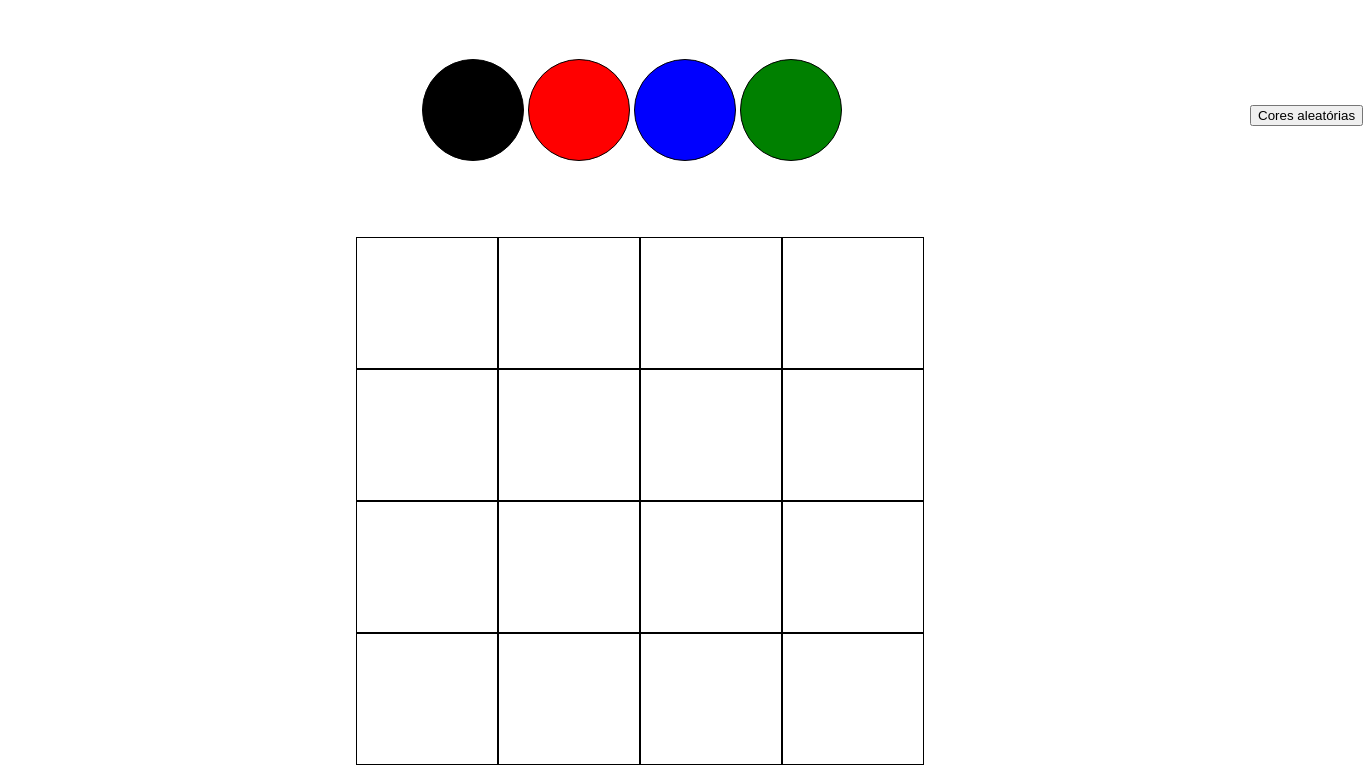
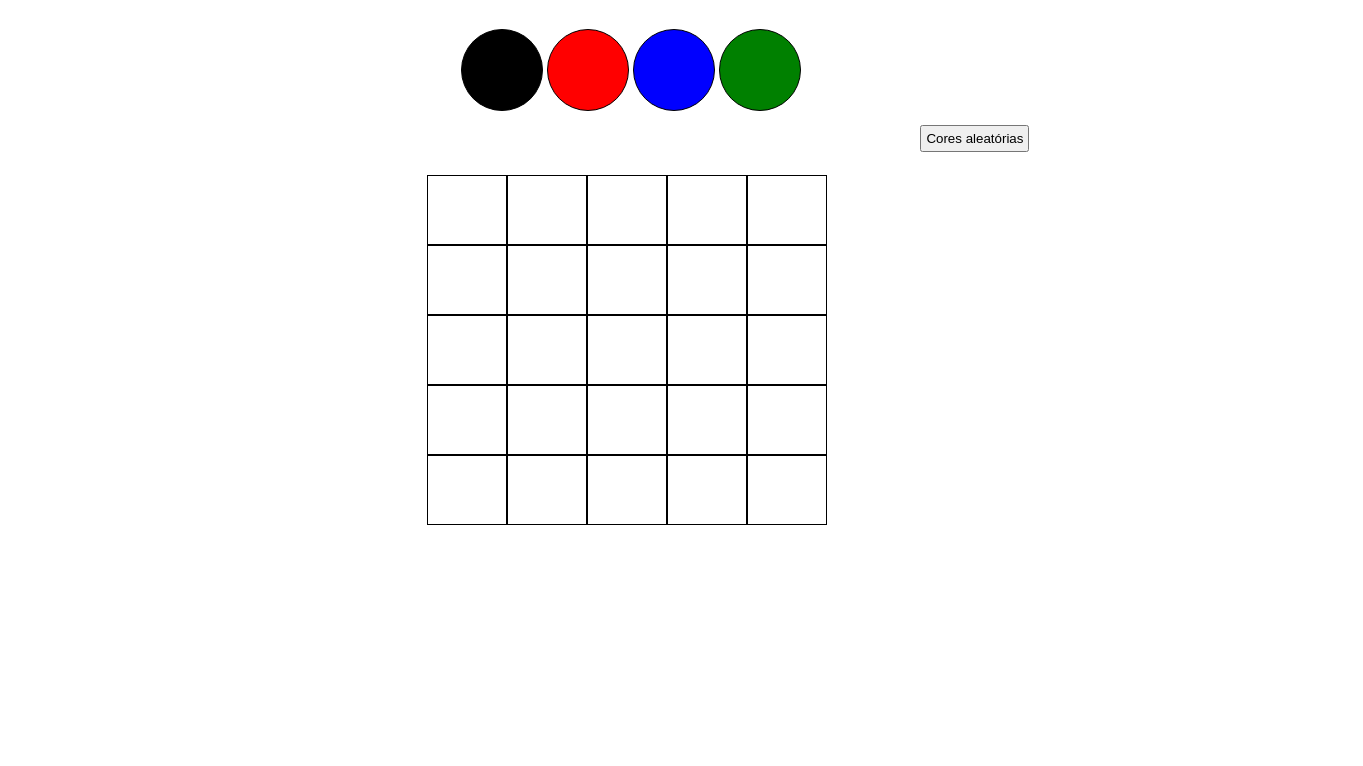
Before and after one commit to jeanalves28/Pixels-Art, a website: page index.html in a window 1280 px wide. Shown: the part 61-827 px from the top of the page, 1363 px wide, since content can reach past the window. After the commit the page ends 800 px from the top, so only its background shows below. Drawn offline with Linux system fonts and the light colour scheme.

Commit message:
adicionando cores aleatorias na paleta de cores e os pixels 5x5

```diff
--- a/index.html
+++ b/index.html
@@ -20,23 +20,32 @@
 
     <button id="button-random-color">Cores aleatórias</button>
 
-    <section id="quadro-negro">
-        <div class="square"></div>
-        <div class="square"></div>
-        <div class="square"></div>
-        <div class="square"></div>
-        <div class="square"></div>
-        <div class="square"></div>
-        <div class="square"></div>
-        <div class="square"></div>
-        <div class="square"></div>
-        <div class="square"></div>
-        <div class="square"></div>
-        <div class="square"></div>
-        <div class="square"></div>
-        <div class="square"></div>
-        <div class="square"></div>
-        <div class="square"></div>
+    <section id="pixel-board">
+        <div class="pixel"></div>
+        <div class="pixel"></div>
+        <div class="pixel"></div>
+        <div class="pixel"></div>
+        <div class="pixel"></div>
+        <div class="pixel"></div>
+        <div class="pixel"></div>
+        <div class="pixel"></div>
+        <div class="pixel"></div>
+        <div class="pixel"></div>
+        <div class="pixel"></div>
+        <div class="pixel"></div>
+        <div class="pixel"></div>
+        <div class="pixel"></div>
+        <div class="pixel"></div>
+        <div class="pixel"></div>
+        <div class="pixel"></div>
+        <div class="pixel"></div>
+        <div class="pixel"></div>
+        <div class="pixel"></div>
+        <div class="pixel"></div>
+        <div class="pixel"></div>
+        <div class="pixel"></div>
+        <div class="pixel"></div>
+        <div class="pixel"></div>
     </section>
 
     <script src='script.js'></script>
--- a/script.js
+++ b/script.js
@@ -0,0 +1,19 @@
+function colorRandom() {
+  const paletaColor = document.querySelectorAll('.color');
+  const SelectorColors = ['Purple', 'Yellow', 'Brown', 'Violet', 'Cyan', 'Grey', 'Tomato',
+    'Orange', 'Gold', 'Magenta', 'Maroon', 'Indigo', 'Lime', 'DeepPink', 'Olive', 'Silver',
+    'Teal', 'Navy', 'Red', 'Blue', 'Green'];
+  let color1 = 0;
+  let color2 = 0;
+  let color3 = 0;
+  while (color1 === color2 || color1 === color3 || color2 === color3) {
+    color1 = Math.round(Math.random() * SelectorColors.length);
+    color2 = Math.round(Math.random() * SelectorColors.length);
+    color3 = Math.round(Math.random() * SelectorColors.length);
+  }
+  paletaColor[0].style.backgroundColor = 'Black';
+  paletaColor[1].style.backgroundColor = SelectorColors[color1];
+  paletaColor[2].style.backgroundColor = SelectorColors[color2];
+  paletaColor[3].style.backgroundColor = SelectorColors[color3];
+}
+document.querySelector('button').addEventListener('click', colorRandom);
--- a/style.css
+++ b/style.css
@@ -9,15 +9,15 @@ h1 {
 #color-palette {
   height: 106px;
   width: 436px;
-  margin: auto;
+  margin-left: 36%;
   position: relative;
-  top: 40px;
+  top: 10px;
 }
 
 .color {
   border: 1px solid black; /* requisito 2 */
-  height: 100px;
-  width: 100px;
+  height: 80px;
+  width: 80px;
   display: inline-block;
   margin: 0;
   border-radius: 50%;
@@ -40,26 +40,25 @@ h1 {
 }
 
 #button-random-color {
+  margin-left: 68%;
+  margin-bottom: 25px;
+  padding: 4px;
   position: relative;
-  left: 1250px;
-  bottom: 20px;
+  left: 50px;
 }
 
-#quadro-negro {
-  position: relative;
-  top: 90px;
+#pixel-board {
   margin: auto;
-  width: 570px;
-  height: 530px;
+  width: 422px;
+  height: 372px;
 }
 
-.square {
+.pixel {
   border: 1px solid black;
-  width: 140px;
-  height: 130px;
+  background-color: white;
+  width: 80px;
+  height: 70px;
+  box-sizing: border-box;
   display: inline-block;
-  position: relative;
-  left: 3px;
-  top: 3px;
   margin: -2px;
 }
```
